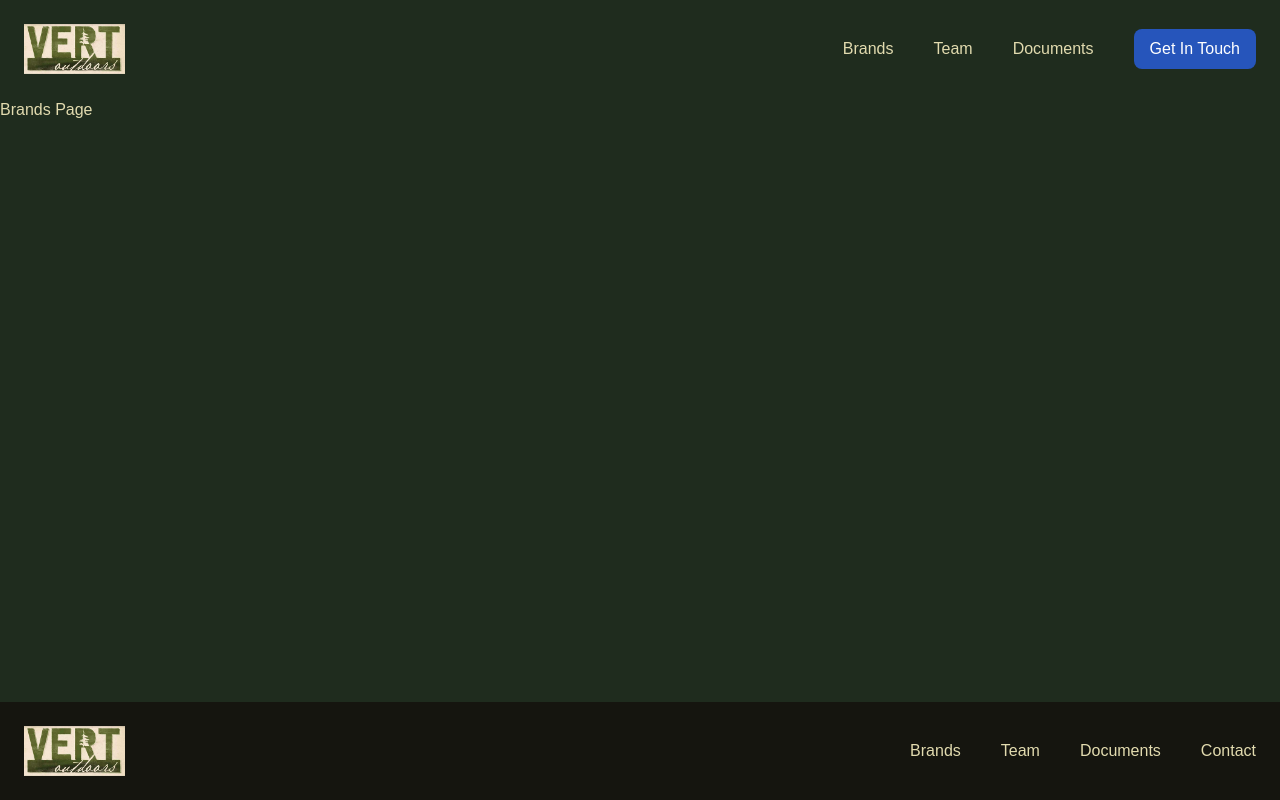
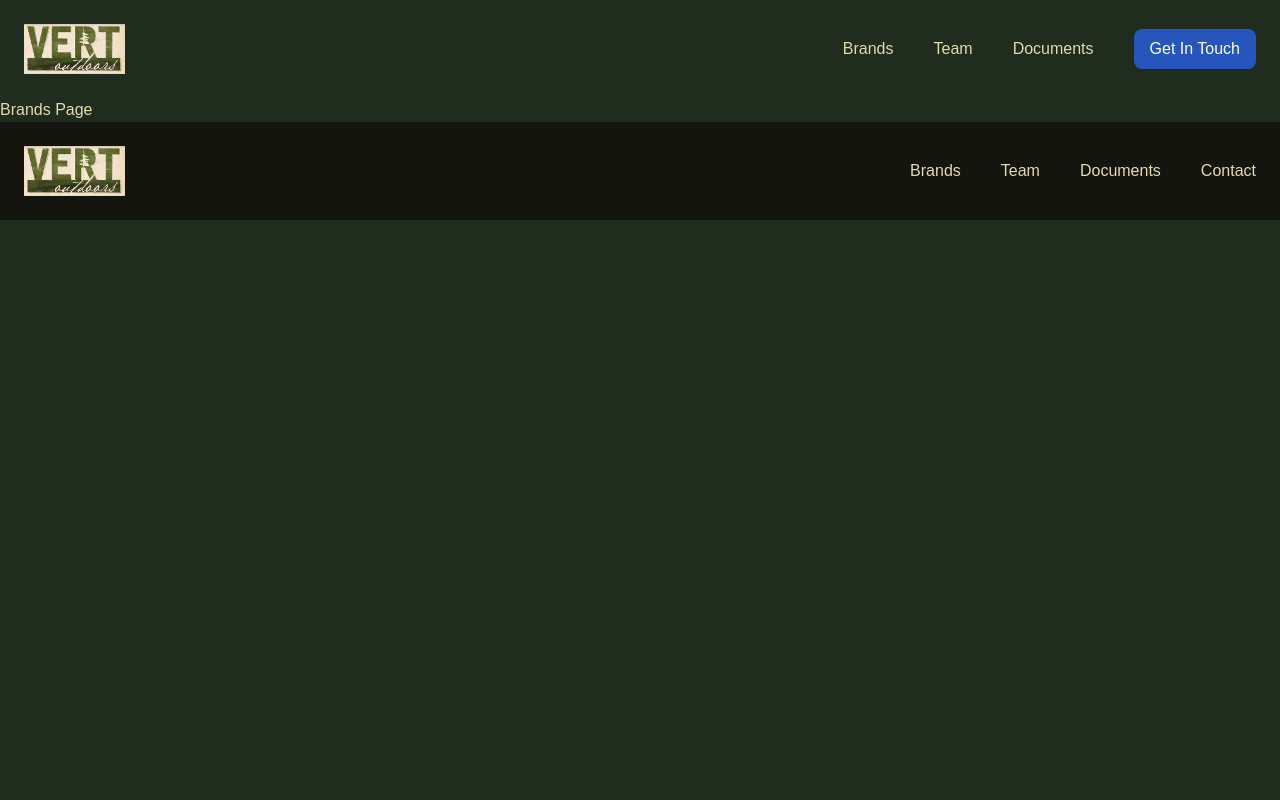
Before and after one commit to gabewolford/vert-outdoors, a Nuxt app: page /brands in a window 1280 px wide. Built offline with nearby package versions, Linux system fonts and the light colour scheme.

Commit message:
moved body styling to css

```diff
--- a/app.vue
+++ b/app.vue
@@ -1,6 +1,4 @@
-<script>
-import "animate.css";
-</script>
+<script></script>
 
 <template>
   <NuxtLayout>
--- a/assets/css/main.css
+++ b/assets/css/main.css
@@ -5,6 +5,10 @@
 body {
   font-family: "Cabin", sans-serif;
   color: #e2dbaf;
+  min-height: 100dvh;
+  display: flex;
+  flex-direction: column;
+  background-color: #1f2c1e;
 }
 
 .hero-border-radius {
--- a/layouts/default.vue
+++ b/layouts/default.vue
@@ -1,7 +1,5 @@
 <script></script>
 
 <template>
-  <body class="min-h-screen flex flex-col bg-[#1F2C1E]">
-    <slot />
-  </body>
+  <slot />
 </template>
--- a/pages/index.vue
+++ b/pages/index.vue
@@ -1,4 +1,5 @@
 <script setup>
+import "animate.css";
 useHead({
   title: "VERT Outdoors",
 });
```
